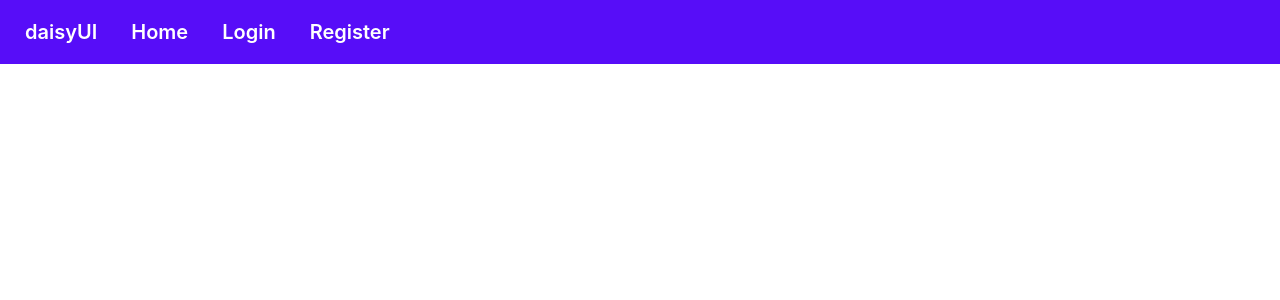
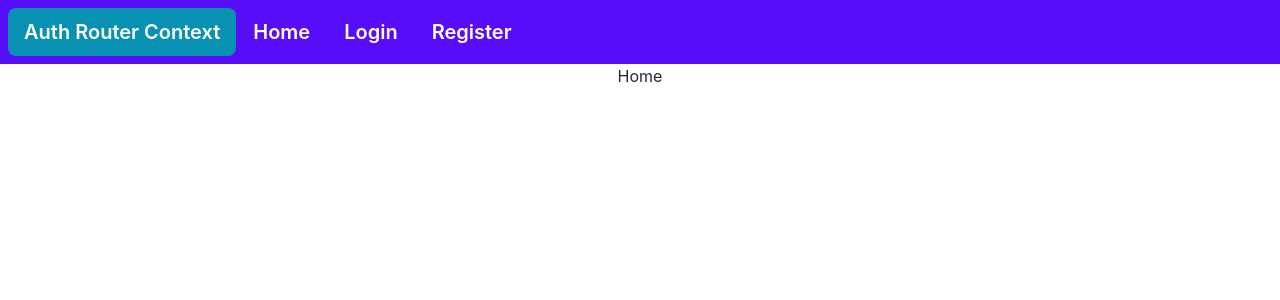
Before and after one commit to RaisulislamRimon/milestone10-module58-auth-router-context-app, a React (Create React App) app in the folder auth-router-context-app/: page / in a window 1280 px wide. Shown: the top 300 px of the page. Built offline with nearby package versions, Linux system fonts and the light colour scheme.

Commit message:
navbar added

```diff
--- a/auth-router-context-app/src/components/Header.js
+++ b/auth-router-context-app/src/components/Header.js
@@ -5,10 +5,10 @@ const Header = () => {
   return (
     <div>
       <div className="navbar bg-primary text-primary-content">
+        <button className="btn bg-cyan-600 border-none hover:bg-cyan-500 normal-case text-xl">
+          Auth Router Context
+        </button>
         <Link to="/" className="btn btn-ghost normal-case text-xl">
-          daisyUI
-        </Link>
-        <Link to="/home" className="btn btn-ghost normal-case text-xl">
           Home
         </Link>
         <Link to="/login" className="btn btn-ghost normal-case text-xl">
```
Also changed, not shown: auth-router-context-app/src/App.js (+4 -4 lines).
